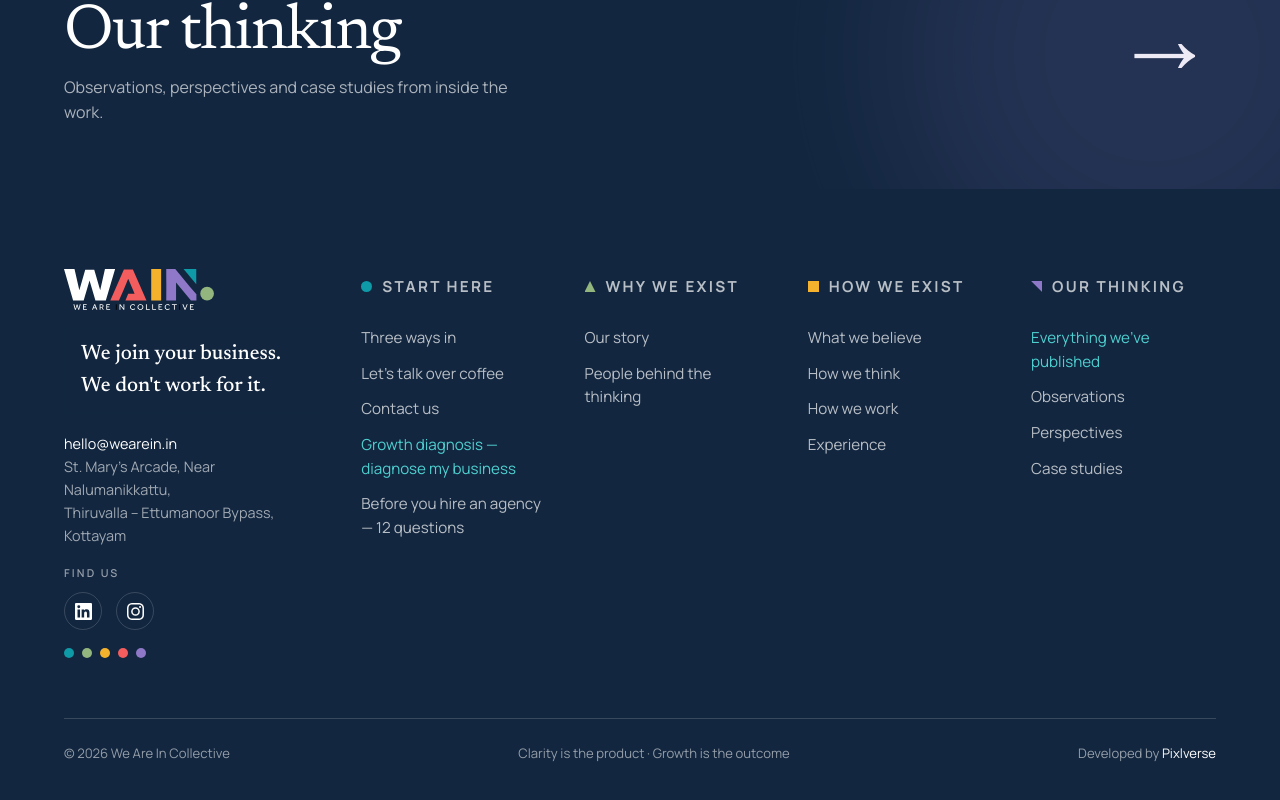
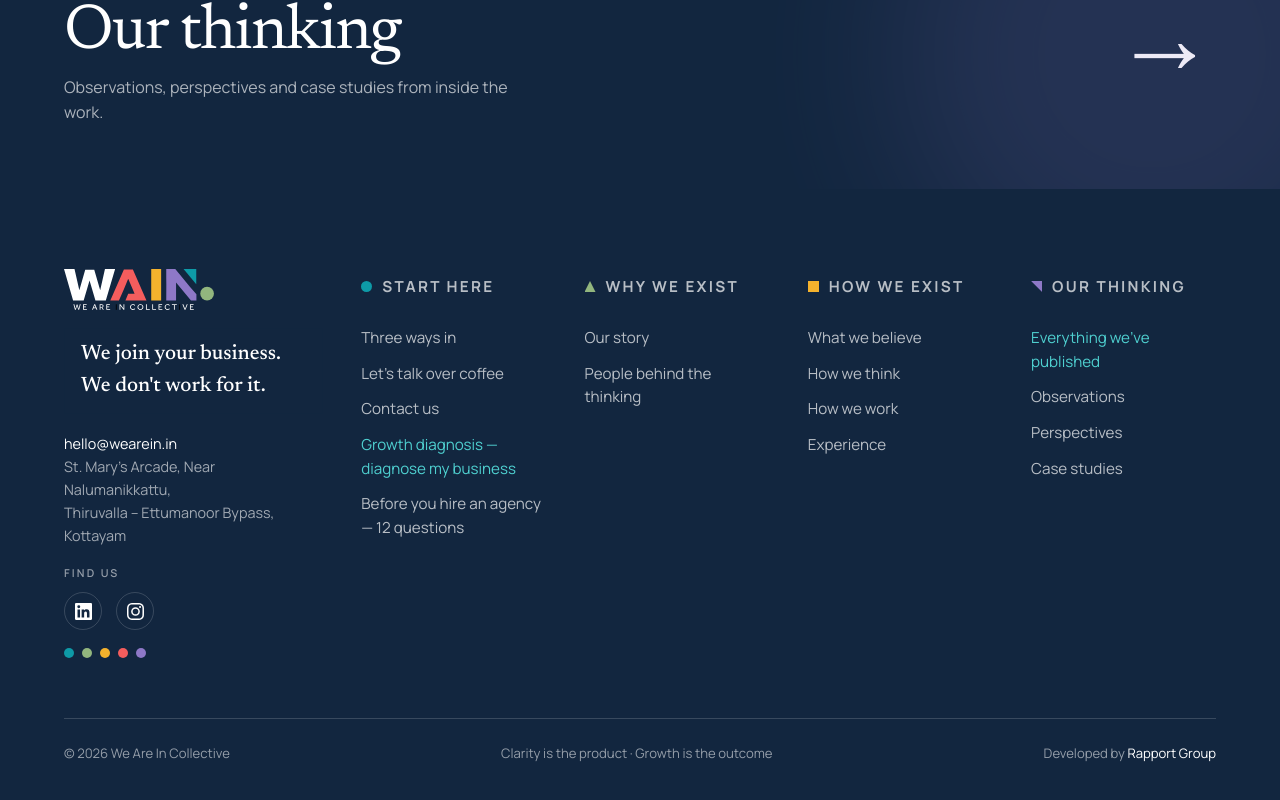
Before and after one commit to Rapportme/WAIN, a Next.js app: page /experience in a window 1280 px wide. Shown: the part 6888-7688 px from the top of the page. Built offline with nearby package versions, Linux system fonts and the light colour scheme.

Commit message:
Footer: developer credit to Rapport Group

```diff
--- a/src/components/layout/Footer.tsx
+++ b/src/components/layout/Footer.tsx
@@ -96,12 +96,12 @@ export function Footer() {
           <span>
             Developed by{" "}
             <a
-              href="https://pixlverse.in/"
+              href="https://rapportme.com/"
               target="_blank"
               rel="noopener"
-              aria-label="Developed by Pixlverse — opens pixlverse.in in a new tab"
+              aria-label="Developed by Rapport Group — opens rapportme.com in a new tab"
             >
-              Pixlverse
+              Rapport Group
             </a>
           </span>
         </div>
```
